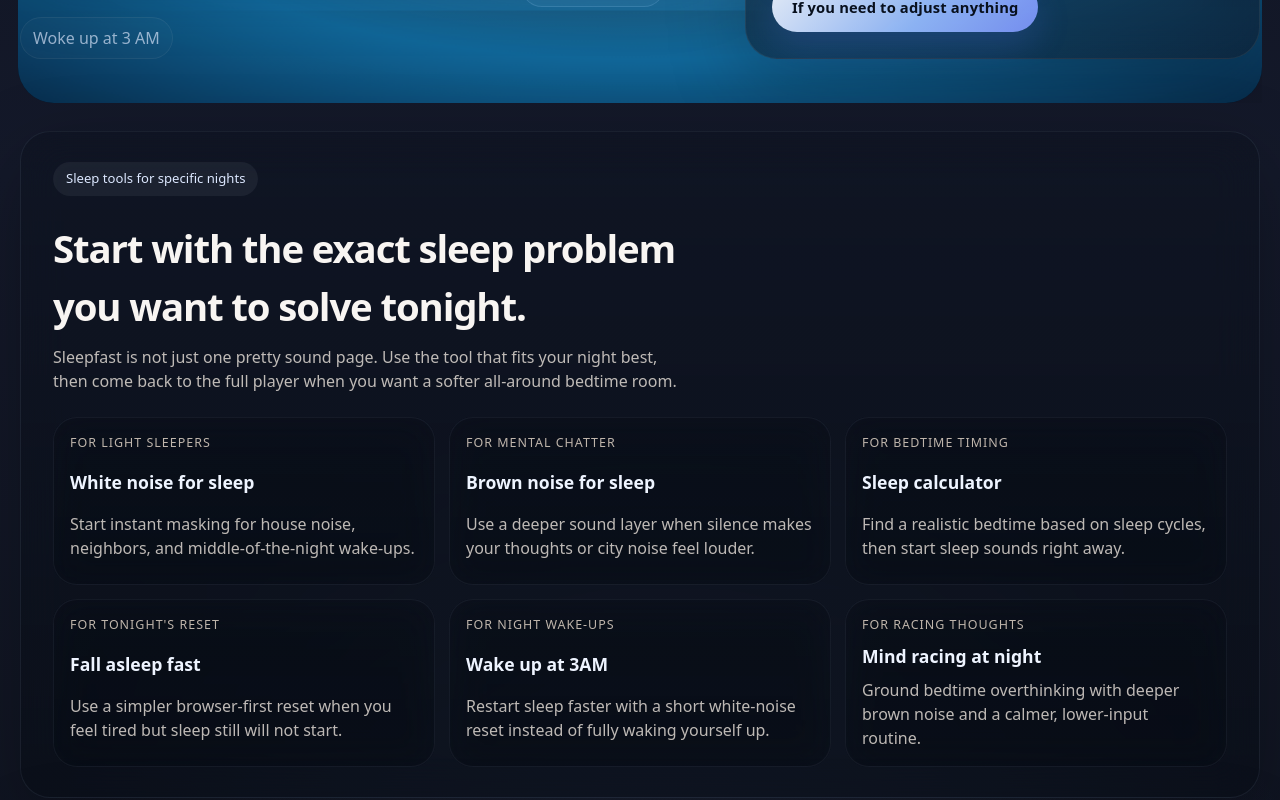
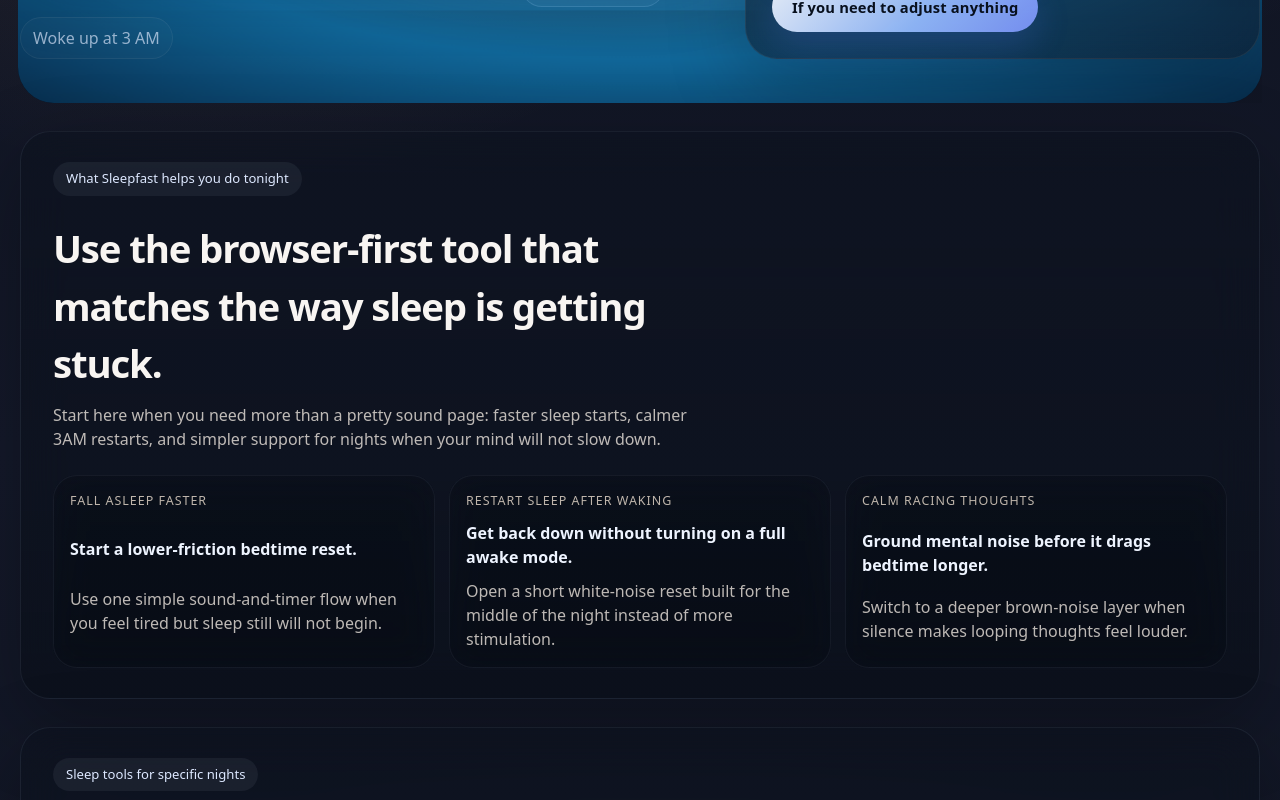
Before and after one commit to chenzh/sleepfast, a React (Vite) app: page / in a window 1280 px wide. Shown: the part 1100-1900 px from the top of the page. Built offline with nearby package versions, Linux system fonts and the light colour scheme.

Commit message:
Clarify homepage sleep outcomes

```diff
--- a/src/App.tsx
+++ b/src/App.tsx
@@ -1656,6 +1656,39 @@
         </div>
       </section>
 
+      <section className="result-strip" aria-label="Sleepfast results">
+        <div className="result-strip-panel glass-panel">
+          <div className="result-strip-copy">
+            <span className="eyebrow">What Sleepfast helps you do tonight</span>
+            <h2>Use the browser-first tool that matches the way sleep is getting stuck.</h2>
+            <p>
+              Start here when you need more than a pretty sound page: faster sleep starts, calmer
+              3AM restarts, and simpler support for nights when your mind will not slow down.
+            </p>
+          </div>
+
+          <div className="result-strip-grid">
+            <a className="result-strip-card glass-subpanel" href="/fall-asleep-fast">
+              <span className="result-strip-kicker">Fall asleep faster</span>
+              <strong>Start a lower-friction bedtime reset.</strong>
+              <p>Use one simple sound-and-timer flow when you feel tired but sleep still will not begin.</p>
+            </a>
+
+            <a className="result-strip-card glass-subpanel" href="/wake-up-at-3am">
+              <span className="result-strip-kicker">Restart sleep after waking</span>
+              <strong>Get back down without turning on a full awake mode.</strong>
+              <p>Open a short white-noise reset built for the middle of the night instead of more stimulation.</p>
+            </a>
+
+            <a className="result-strip-card glass-subpanel" href="/mind-racing-at-night">
+              <span className="result-strip-kicker">Calm racing thoughts</span>
+              <strong>Ground mental noise before it drags bedtime longer.</strong>
+              <p>Switch to a deeper brown-noise layer when silence makes looping thoughts feel louder.</p>
+            </a>
+          </div>
+        </div>
+      </section>
+
       <section className="tool-directory" aria-label="Sleepfast sleep tools">
         <div className="tool-directory-panel glass-panel">
           <div className="tool-directory-copy">
--- a/src/styles.css
+++ b/src/styles.css
@@ -1004,6 +1004,76 @@
   gap: 24px;
 }
 
+.result-strip,
+.tool-directory,
+.conversion-strip {
+  width: min(1240px, 100%);
+  margin: 0 auto;
+}
+
+.result-strip-panel {
+  padding: 30px 32px;
+  border-radius: 30px;
+  display: grid;
+  gap: 24px;
+}
+
+.result-strip-copy {
+  display: grid;
+  gap: 10px;
+  max-width: 72ch;
+}
+
+.result-strip-copy h2,
+.result-strip-card strong {
+  margin: 0;
+}
+
+.result-strip-copy h2 {
+  font-size: clamp(1.85rem, 3vw, 2.7rem);
+  letter-spacing: -0.03em;
+}
+
+.result-strip-copy p,
+.result-strip-card p {
+  margin: 0;
+  color: rgba(236, 229, 221, 0.8);
+}
+
+.result-strip-grid {
+  display: grid;
+  grid-template-columns: repeat(3, minmax(0, 1fr));
+  gap: 14px;
+}
+
+.result-strip-card {
+  display: grid;
+  gap: 10px;
+  text-decoration: none;
+  color: #eef4ff;
+  min-height: 152px;
+  transition:
+    transform 180ms ease,
+    border-color 180ms ease,
+    background 180ms ease,
+    box-shadow 180ms ease;
+}
+
+.result-strip-card:hover,
+.result-strip-card:focus-visible {
+  transform: translateY(-2px);
+  border-color: rgba(151, 188, 255, 0.22);
+  background: linear-gradient(180deg, rgba(35, 43, 67, 0.44), rgba(19, 24, 38, 0.56));
+  box-shadow: 0 18px 36px rgba(4, 9, 18, 0.18);
+}
+
+.result-strip-kicker {
+  color: rgba(244, 229, 214, 0.78);
+  font-size: 0.78rem;
+  letter-spacing: 0.08em;
+  text-transform: uppercase;
+}
+
 .tool-directory-copy {
   display: grid;
   gap: 10px;
@@ -1364,9 +1434,16 @@
   }
 
   .tool-layout,
-  .tool-sections,
   .tool-directory-grid,
   .related-tools-grid {
+    grid-template-columns: 1fr;
+  }
+
+  .result-strip-grid {
+    grid-template-columns: 1fr;
+  }
+
+  .tool-sections {
     grid-template-columns: 1fr;
   }
 
```
